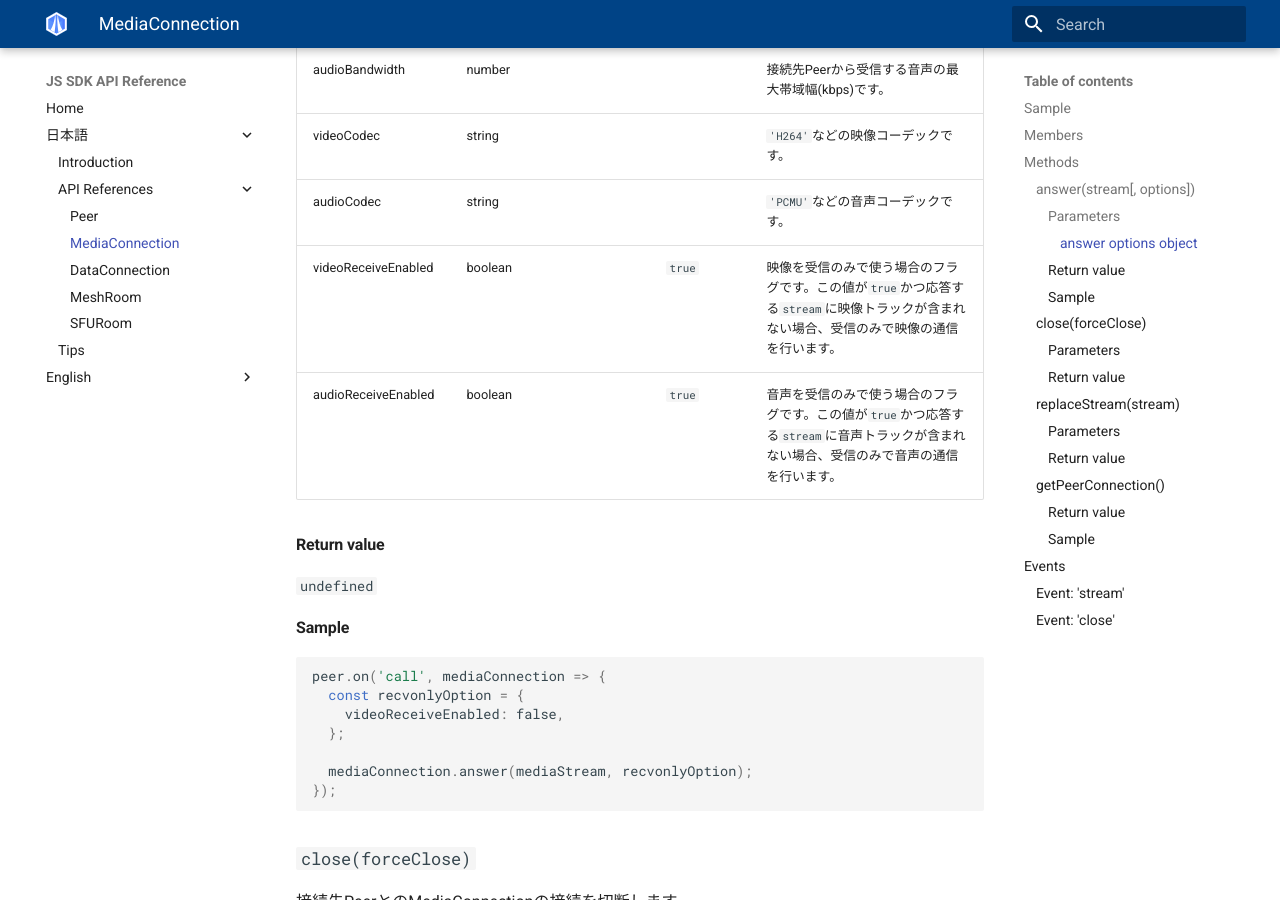
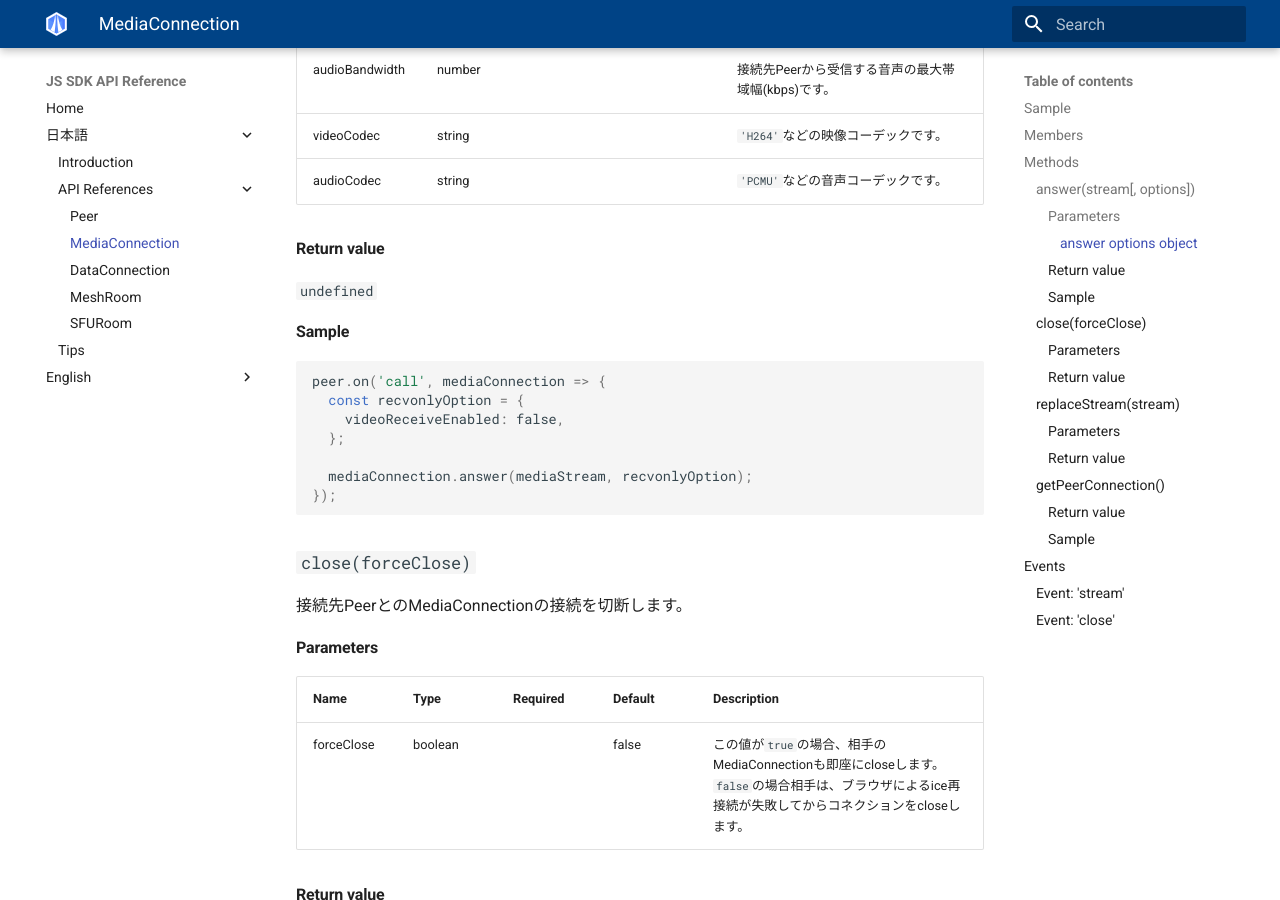
Before and after one commit to skyway/skyway-js-sdk-doc, an MkDocs documentation site: the page built from docs/ja/mediaconnection.md, in a window 1280 px wide and 900 px high, scrolled down 1649 px. Built offline with MkDocs 1.6.1 and Material for MkDocs 9.7.7, drawn with Linux system fonts in a browser that asks for light colours.

Commit message:
Remove XXRecieveEnabled

```diff
--- a/docs/ja/mediaconnection.md
+++ b/docs/ja/mediaconnection.md
@@ -49,8 +49,6 @@ peer.on('call', mediaConnection => {
 | audioBandwidth      | number  |          |         | 接続先Peerから受信する音声の最大帯域幅(kbps)です。                                                                                         |
 | videoCodec          | string  |          |         | `'H264'`などの映像コーデックです。                                                                                                         |
 | audioCodec          | string  |          |         | `'PCMU'`などの音声コーデックです。                                                                                                         |
-| videoReceiveEnabled | boolean |          | `true`  | 映像を受信のみで使う場合のフラグです。この値が`true`かつ応答する`stream`に映像トラックが含まれない場合、受信のみで映像の通信を行います。   |
-| audioReceiveEnabled | boolean |          | `true`  | 音声を受信のみで使う場合のフラグです。この値が`true`かつ応答する`stream`に音声トラックが含まれない場合、受信のみで音声の通信を行います。   |
 
 #### Return value
 
```
Also changed, not shown: docs/en/mediaconnection.md (+0 -2 lines).
